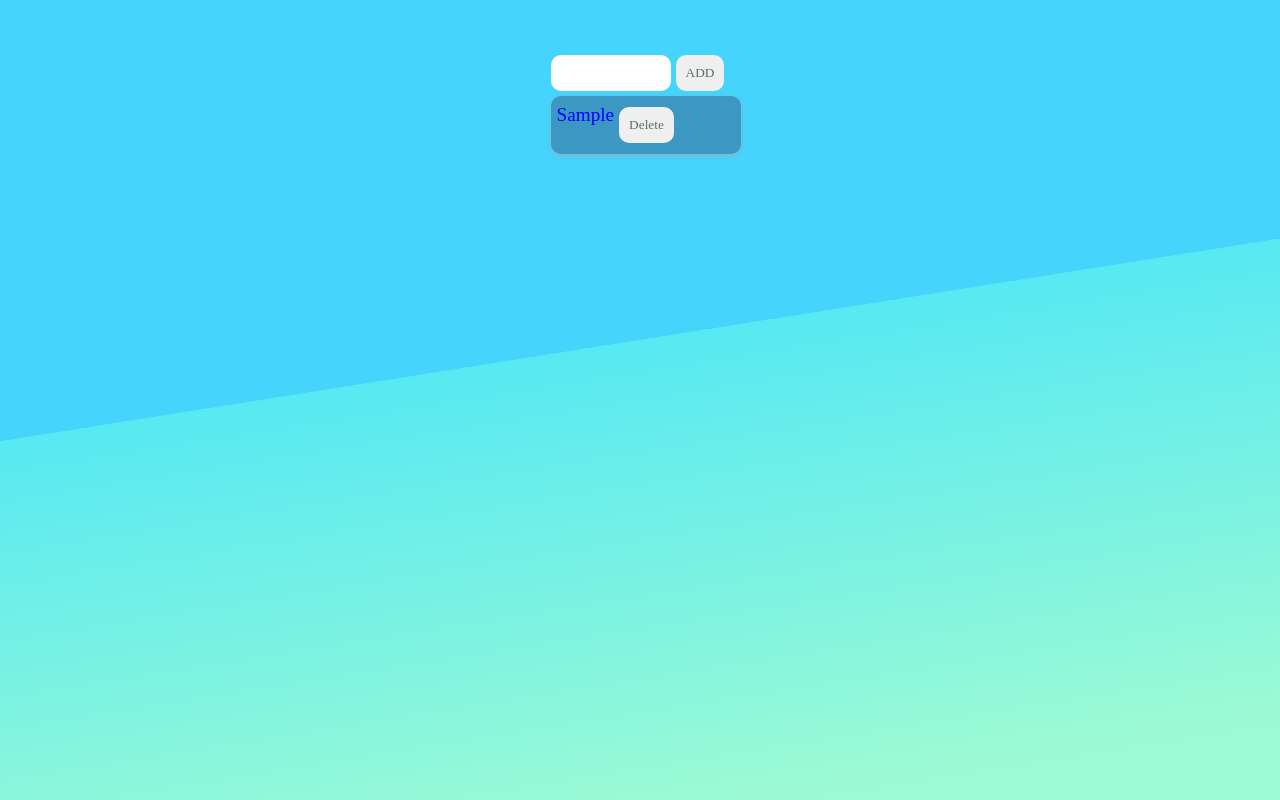
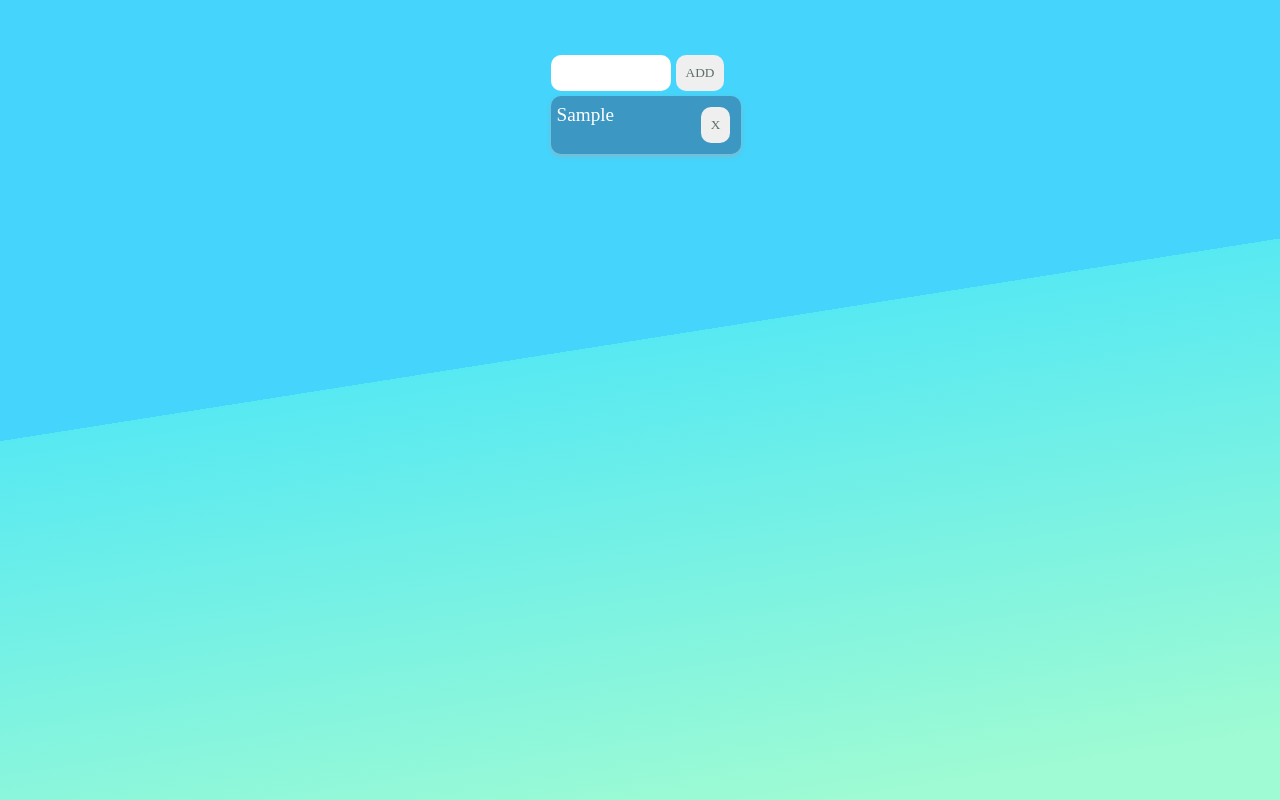
Before and after one commit to YeJeeO/home-work, a Next.js app: page / in a window 1280 px wide. Both pictures are taken after typing "Sample" into the empty fields and a click on the button "ADD". Built offline with nearby package versions, Linux system fonts and the light colour scheme.

Commit message:
+components/Todo.js

```diff
--- /dev/null
+++ b/components/Todo.js
@@ -0,0 +1,23 @@
+import React from "react";
+import { useState } from 'react';
+
+function Todo({todo, toggleComplete, removeTodo }) {
+  function handleCheckboxClick() {
+    toggleComplete(todo.id);
+  }
+
+  function handleRemoveClick() {
+    removeTodo(todo.id);
+  }
+
+  return (
+    <div className="todo">
+      <li>
+        {todo}
+    <button onClick={handleRemoveClick} className="delete">X</button>
+    </li>
+  </div>
+  );
+}
+
+export default Todo;
--- a/components/TodoForm.js
+++ b/components/TodoForm.js
@@ -1,4 +1,4 @@
-import { useState } from 'react';
+import React, { useState } from 'react';
 
 export default function TodoForm ({ addTodo }) {
   const [text, setText] = useState('');
--- a/components/TodoList.js
+++ b/components/TodoList.js
@@ -1,18 +1,20 @@
-import React from 'react';
+import React from "react";
+import Todo from "./Todo";
 
-export default function TodoList ({ todos }) {
-    function deleteTodo (id) {
-        setTodos(todos.filter((todo) => todo.id !== id));
-        };
+function TodoList({ todos, removeTodo, toggleComplete }) {
   return (
-    <ol>
-      {todos.map((todo) => (
-        <li key={todo.id}>
-          <span>{todo.text}</span>
-          <button onClick= {deleteTodo}>
-            Delete</button>
-        </li>
+    <form>
+      {todos.map(todo => (
+        <Todo
+          key={todo.id}
+          todo={todo}
+          text={todo.text}
+          removeTodo={removeTodo}
+          toggleComplete={toggleComplete}
+        />
       ))}
-    </ol>
+    </form>
   );
 }
+
+export default TodoList;
--- a/pages/TodoPage.js
+++ b/pages/TodoPage.js
@@ -1,22 +1,54 @@
-import React, { useState } from 'react';
+import { useState, useEffect } from 'react';
 import TodoList from '../components/TodoList';
 import TodoForm from '../components/TodoForm';
 
-export default function TodoPage () {
+const LOCAL_STORAGE_KEY = "react-todo-list";
+function App() {
     const [todos, setTodos] = useState([]);
 
-function addTodo (text) {
-setTodos([...todos, { id: todos.length + 1, text }]);
+    useEffect(() => {
+      const storageTodos = JSON.parse(localStorage.getItem(LOCAL_STORAGE_KEY));
+      if (storageTodos) {
+        setTodos(storageTodos);
+      }
+    }, []);
+
+    useEffect(() => {
+      localStorage.setItem(LOCAL_STORAGE_KEY, JSON.stringify(todos));
+    }, [todos]);
+
+    function addTodo(todo) {
+      setTodos([todo, ...todos]);
+    }
+
+    function toggleComplete(id) {
+      setTodos(
+        todos.map(todo => {
+          if (todo.id === id) {
+            return {
+              ...todo,
+              completed: !todo.completed
             };
+          }
+          return todo;
+        })
+      );
+    }
 
-function deleteTodo (id) {
-setTodos(todos.filter((todo) => todo.id !== id));
-};
+    function removeTodo(id) {
+      setTodos(todos.filter(todo => todo.id !== id));
+    }
 
     return (
-<div>
+      <div className="App">
         <TodoForm addTodo={addTodo} />
-<TodoList todos={todos} deleteTodo={deleteTodo} />
+        <TodoList
+          todos={todos}
+          removeTodo={removeTodo}
+          toggleComplete={toggleComplete}
+        />
       </div>
     );
   }
+
+  export default App;
--- a/styles/style.css
+++ b/styles/style.css
@@ -62,3 +62,6 @@
   ol li {
     list-style-type: none;
   }
+  .delete{
+    margin-left: auto
+  }
```
Lines whose indentation alone changed are shown as unchanged.
